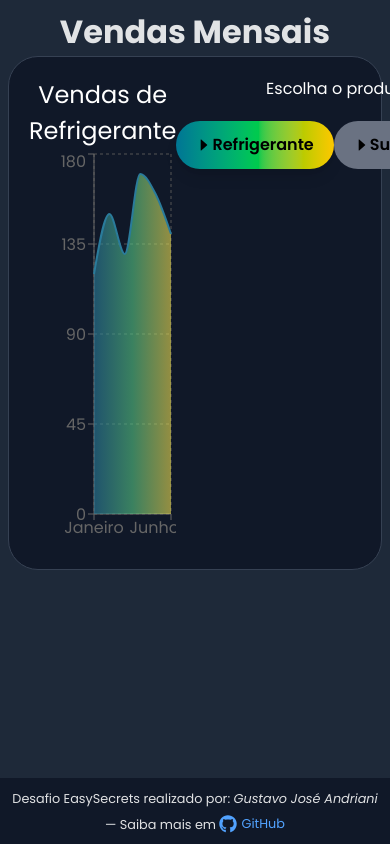
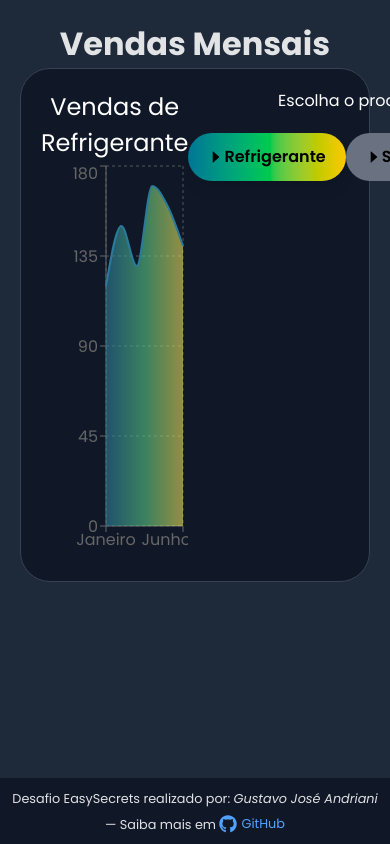
Before and after one commit to gustavoandriani/Desafio-tecnico-EasySecrets, a React (Vite) app: page / in a window 390 px wide. Shown: the top 844 px of the page. Built offline with nearby package versions, Linux system fonts and the light colour scheme.

Commit message:
style: Ajustes de responsividade

```diff
--- a/src/App.tsx
+++ b/src/App.tsx
@@ -7,12 +7,12 @@ function App() {
   const [produto, setProduto] = useState("Refrigerante")
 
   return (
-    <div className="h-screen text-center p-2 bg-gray-800">
+    <div className="h-screen text-center p-5 bg-gray-800">
       <h1 className="text-[32px] font-bold">Vendas Mensais</h1>
       <div className="flex sm:flex-col sm:flex-col md:flex-row bg-gray-800 rounded-[30px] p-5 align-center justify-evenly bg-gray-900 text-white border border-gray-700
         hover:bg-gray-800 transition duration-200">
         <GraficoVendas produto={produto} />
-        <div className="md:w-fit sm:w-[100%] h-fit flex flex-col">
+        <div className="md:w-fit sm:w-[100%] flex flex-col">
           <p>Escolha o produto desejado</p>
           <div className="flex md:flex-col sm:flex-row sm:justify-center">
             <BotaoProduto nome="Refrigerante" selecionado={produto} aoSelecionar={setProduto} />
@@ -24,12 +24,7 @@ function App() {
       <div className="w-screen h-fit p-2 flex-row justify-center absolute left-0 bottom-0 bg-gray-900">
         <small>
           Desafio EasySecrets realizado por: <i>Gustavo José Andriani</i> — Saiba mais em{" "}
-          <a
-            className="inline-flex items-center gap-1 text-blue-400 hover:underline relative top-[4px]"
-            href="https://github.com/gustavoandriani/Desafio-tecnico---EasySecrets"
-            target="_blank"
-            rel="noopener noreferrer"
-          >
+          <a className="inline-flex items-center gap-1 text-blue-400 hover:underline relative top-[4px]" href="https://github.com/gustavoandriani/Desafio-tecnico---EasySecrets" target="_blank" rel="noopener noreferrer">
             <FaGithub className="text-lg" />
             GitHub
           </a>
--- a/src/components/GraficoVendas.tsx
+++ b/src/components/GraficoVendas.tsx
@@ -19,7 +19,7 @@ export function GraficoVendas({ produto }: GraficoVendasProps) {
 
     const dadosGrafico: VendaMensal[] = produtoData.vendas;
     return(
-        <div className="xs:w-screen md:w-[75%]">
+        <div className="sm:w-[100%] sm:h-[100%] md:w-screen md:h-full">
             <h2 className="text-[24px]">Vendas de {produto}</h2>
             <ResponsiveContainer height={400}>
                 <AreaChart data={dadosGrafico}>
```
